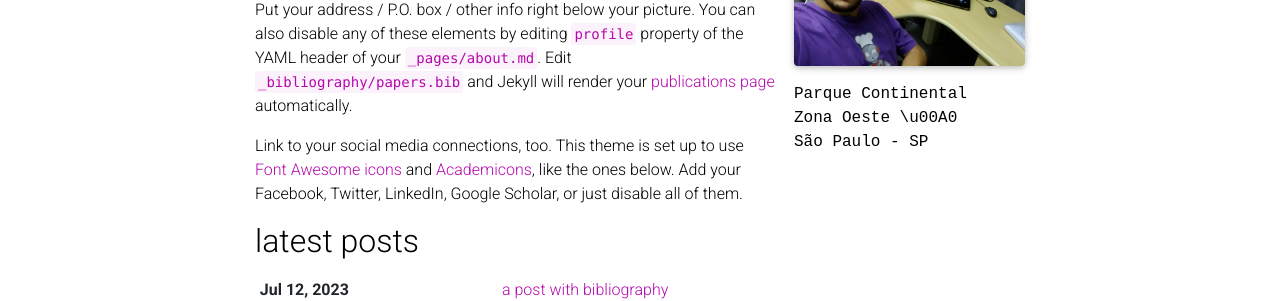
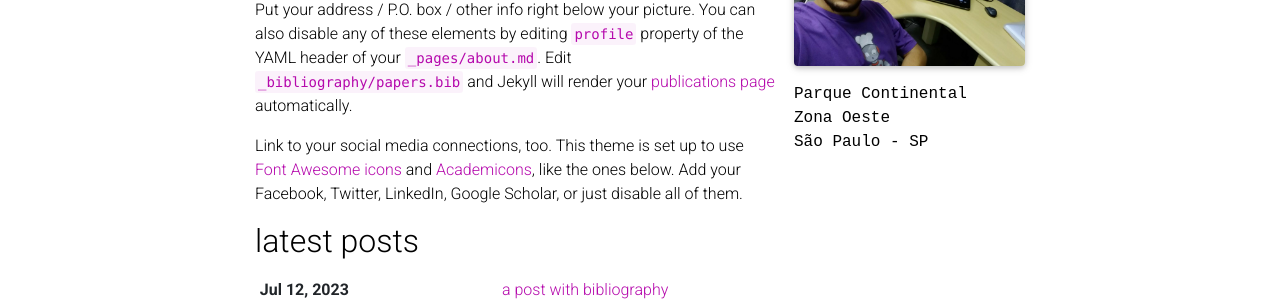
Before and after one commit to felipe-gomes-miyazato/felipe-gomes-miyazato.github.io, a Jekyll site: the page built from _pages/about.md, in a window 1280 px wide. Shown: the part 291-592 px from the top of the page. Built offline with Jekyll 4.4.1, drawn with Linux system fonts in a browser that asks for light colours; full-size pictures stand in for the smaller copies a plugin makes; comment, search, counter and statistics services are not loaded; a style sheet for code colours, icons or effects is not loaded.

Commit message:
Nd another.

```diff
--- a/_pages/about.md
+++ b/_pages/about.md
@@ -10,8 +10,13 @@
   image_circular: false # crops the image to make it circular
   more_info: >
     <p>Parque Continental</p>
-    <p>Zona Oeste \u00A0</p>
-    <p>São Paulo - SP</p>
+    <p>
+      Zona Oeste
+    </p>
+
+    <p>
+      São Paulo - SP
+    </p>
 
 news: false #true  # includes a list of news items
 latest_posts: true  # includes a list of the newest posts
```
